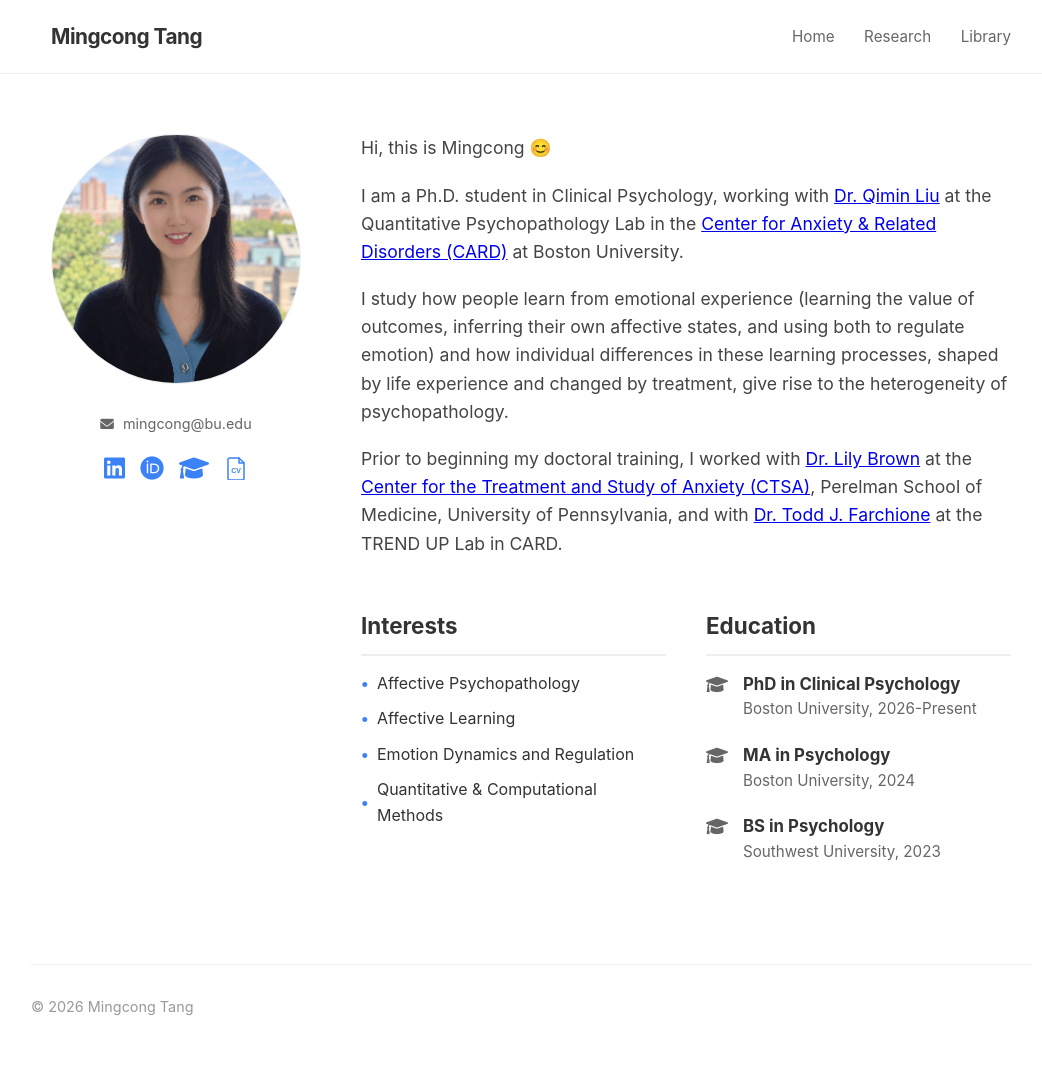
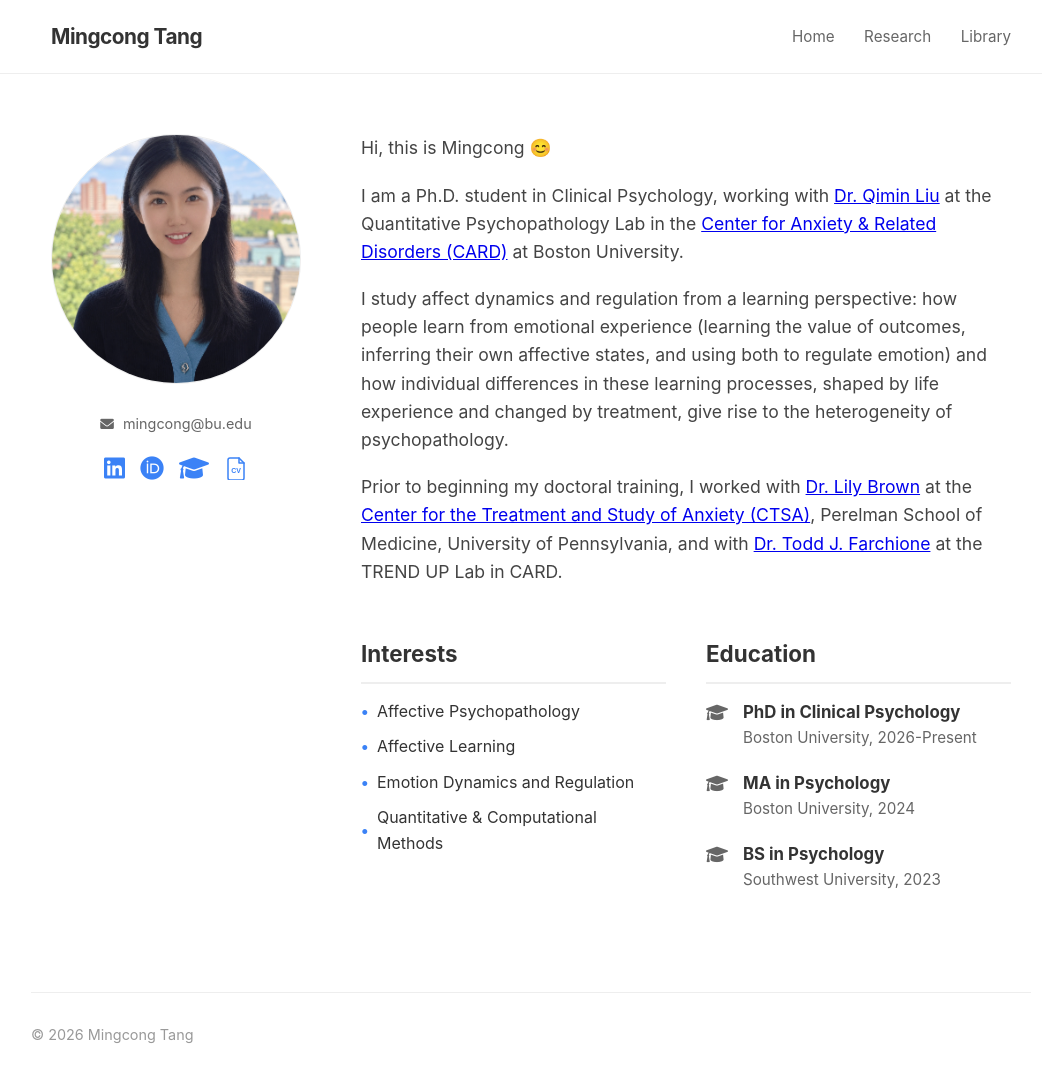
Before and after one commit to Mingcong-TANG/Mingcong-Tang.github.io, a Jekyll site: the page index.html, which Jekyll copies as it is, in a window 1280 px wide. Shown: the whole page, without its empty margins (109-1151 px from the left). Built offline with Jekyll 4.4.1, drawn with Linux system fonts in a browser that asks for light colours; before the commit the page ends 1048 px from its top, so only the background shows below that.

Commit message:
Refine description of research focus in index.html

```diff
--- a/index.html
+++ b/index.html
@@ -50,7 +50,7 @@
         </p>
 
         <p>
-          I study how people learn from emotional experience (learning the value of outcomes, inferring their own affective states, and using both to regulate emotion) and how individual differences in these learning processes, shaped by life experience and changed by treatment, give rise to the heterogeneity of psychopathology.
+          I study affect dynamics and regulation from a learning perspective: how people learn from emotional experience (learning the value of outcomes, inferring their own affective states, and using both to regulate emotion) and how individual differences in these learning processes, shaped by life experience and changed by treatment, give rise to the heterogeneity of psychopathology.
         </p>
         <p>
           Prior to beginning my doctoral training, I worked with <a href="https://scholar.google.com/citations?user=aTU0j9sAAAAJ&hl=en" target="_blank">Dr. Lily Brown</a> at the <a href="https://www.med.upenn.edu/ctsa/" target="_blank">Center for the Treatment and Study of Anxiety (CTSA)</a>, Perelman School of Medicine, University of Pennsylvania, and with <a href="https://www.bu.edu/card/profile/todd-farchione-ph-d/" target="_blank">Dr. Todd J. Farchione</a> at the TREND UP Lab in CARD.
```
